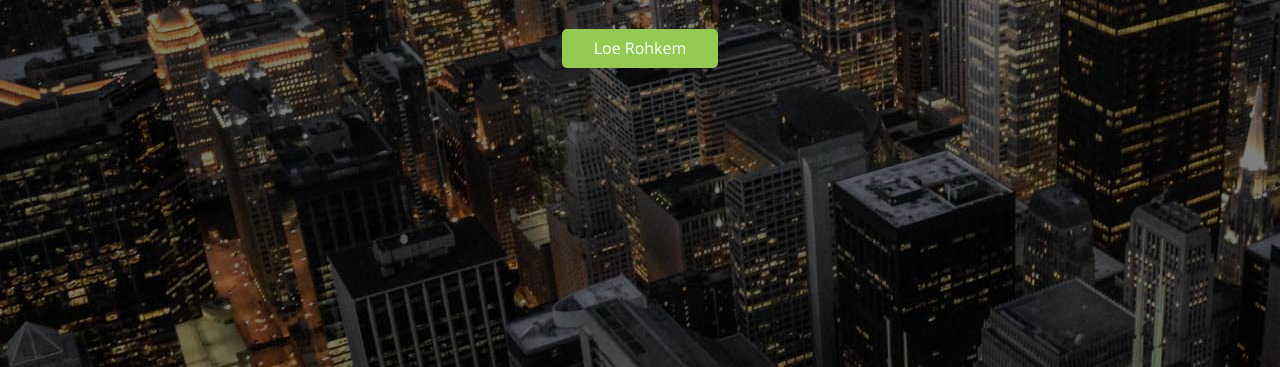
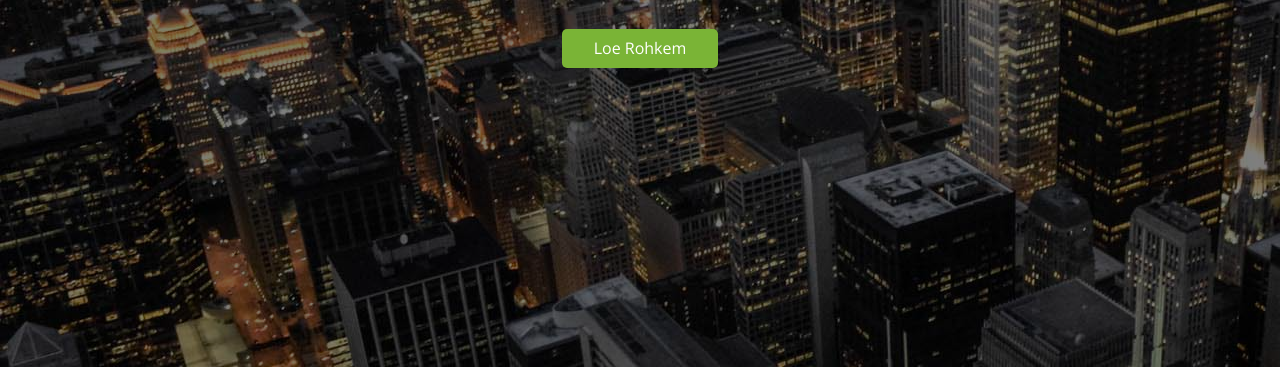
Before and after one commit to kaisaraava/My-new-project, a plain HTML site: page index.html in a window 1280 px wide. In both pictures the pointer is over the link "Loe Rohkem". Shown: the part 499-866 px from the top of the page. Drawn offline with nearby package versions, Linux system fonts and the light colour scheme.

Commit message:
Maiking Read More button

```diff
--- a/style.css
+++ b/style.css
@@ -24,10 +24,10 @@ a {
 }
 .btn-primary {
     background:#93cb52;
-    color:#fff
+    color:#fff;
 }
 .btn-primary:hover {
-    backgorund: #7ab436
+    background: #7ab436;
 }
 /* navbar */
 #navbar {
```
